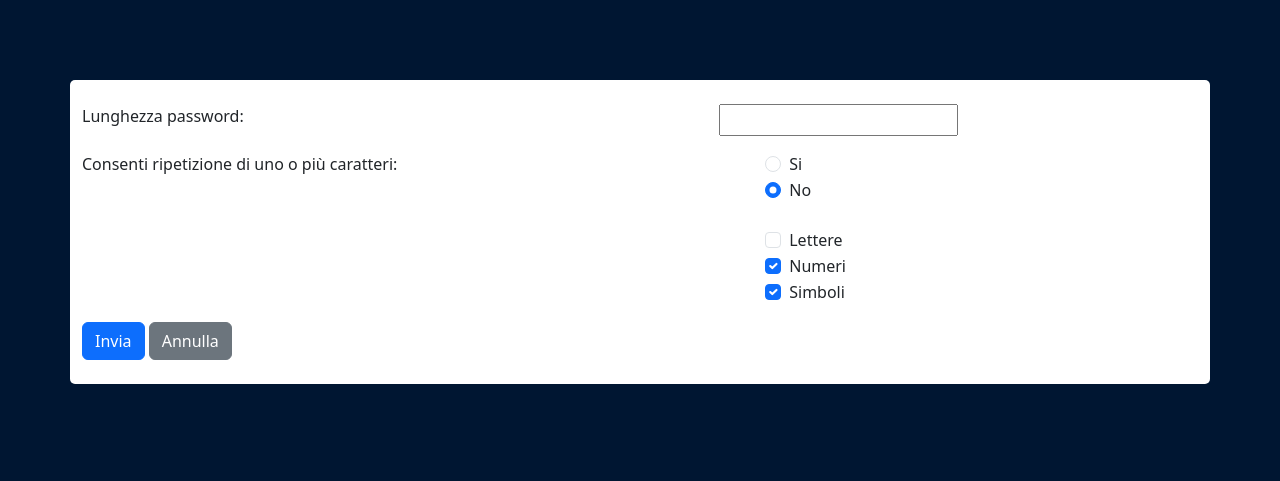
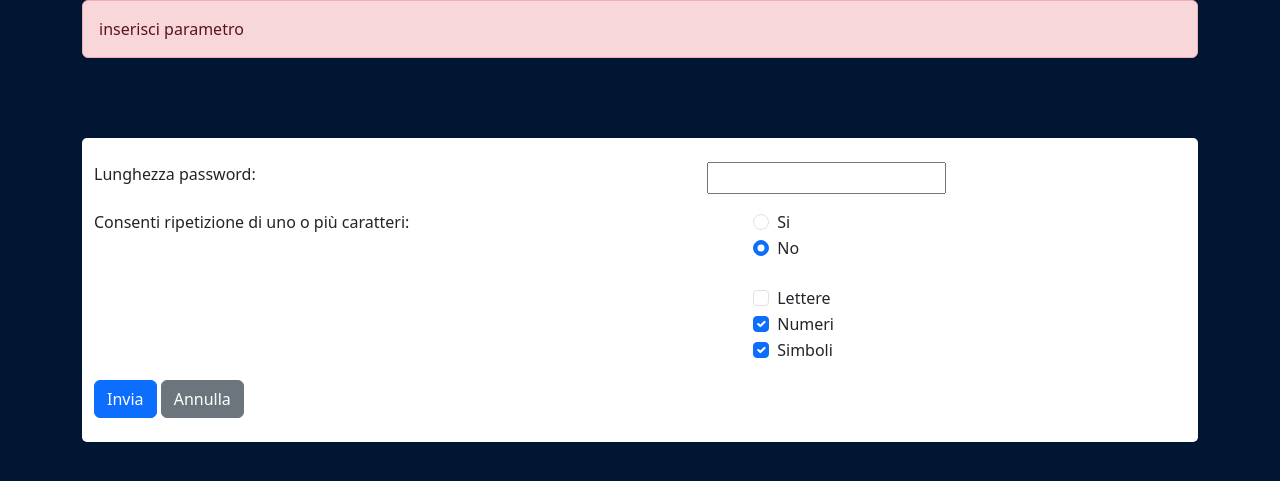
Before and after one commit to Donato-Carola/php-strong-password-generator, a PHP site: page / in a window 1280 px wide. Shown: the part 134-615 px from the top of the page. Run offline with PHP 8.4, Linux system fonts and the light colour scheme.

Commit message:
primo controllo sul messaggio di errore sull'inserimento del numero

```diff
--- a/index.php
+++ b/index.php
@@ -28,16 +28,36 @@
 
 
     <main>
-        <section>
+        <?php if (!isset($_GET['password'])) { ?>
+            <section class="container" id="userinfo">
+                <div class="row">
+                    <div class="col-12">
+
+                        <div class="alert alert-danger container" role="alert">
+                            inserisci parametro
+                        </div>
+                    <?php } elseif (empty($_GET['password']) || !is_string($_GET['password']) ) { ?>
+                        <div class="alert alert-danger container" role="alert">
+                            parametro non valido
+                        </div>
+                    <?php } else { ?>
+
+                        <div class="alert alert-success container" role="alert">
+                            Parametro valido inserito
+                        </div>
+
+
+                    </div>
+                </div>
 
 
             </section>
-
+        <?php } ?>
 
         <form class="container pt-4 pb-4 ">
             <div class="mb-3 d-flex justify-content-between">
                 <label for="password" class="form-label">Lunghezza password:</label>
-                <input type="text" class="my_input" name="password" id="password" aria-describedby="emailHelp">
+                <input type="number" class="my_input" name="password" id="password" aria-describedby="emailHelp">
 
             </div>
             <div class="mb-3 d-flex justify-content-between">
@@ -89,3 +109,14 @@
 </body>
 
 </html>
+
+
+
+<?php
+
+
+
+
+
+
+?>
```
Lines whose indentation alone changed are shown as unchanged.
